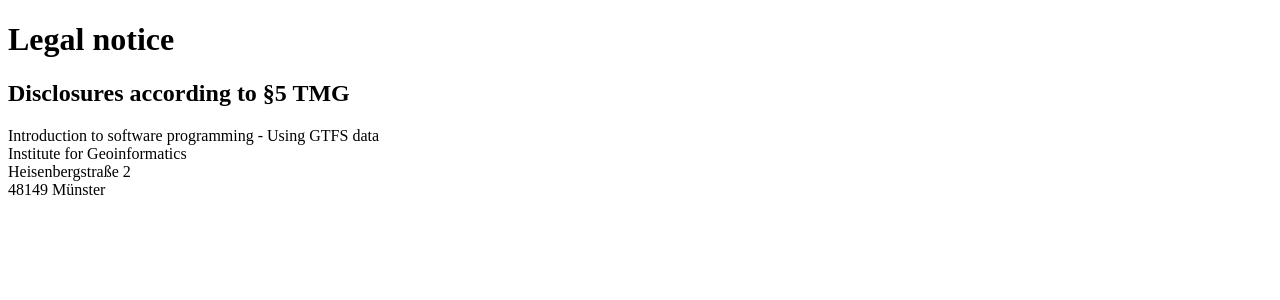
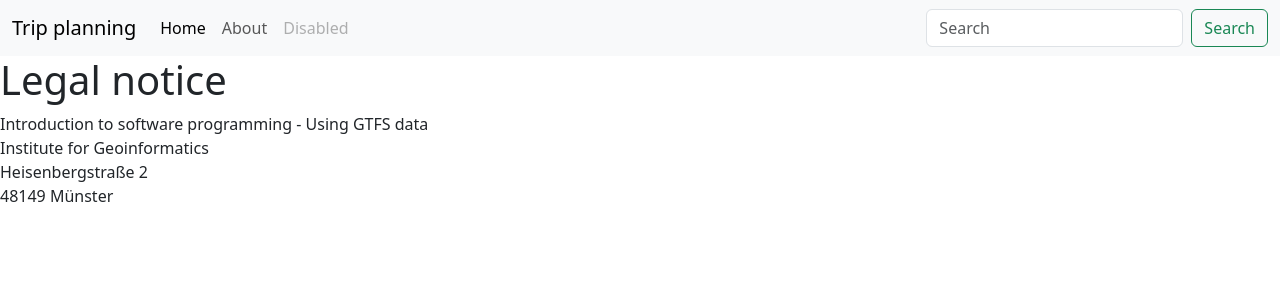
Before and after one commit to IgorQuaresma/ITSP-22, a Flask app: page /about/ in a window 1280 px wide. Shown: the top 300 px of the page. Run offline with Flask 2, Linux system fonts and the light colour scheme; some libraries are stand-ins or nearby versions.

Commit message:
fe with navigation bar and search field

```diff
--- a/templates/about.html
+++ b/templates/about.html
@@ -1,18 +1,11 @@
-<!DOCTYPE html>
-<html lang="en">
-<head>
-    <meta charset="UTF-8">
-    <title>About</title>
-</head>
-<body>
-<div>
-  <h1>Legal notice</h1>
-  <h2 class="pt-4">Disclosures according to §5 TMG</h2>
-  <p> Introduction to software programming - Using GTFS data<br />
+{% extends "base.html" %}
+{% block content %}
+   <div class="about">
+     <h1>Legal notice</h1>
+     <p> Introduction to software programming - Using GTFS data<br />
       Institute for Geoinformatics<br />
       Heisenbergstraße 2<br />
       48149 Münster<br />
-  </p></div>
-
-</body>
-</html>
+    </p>
+   </div>
+ {% endblock %}
--- a/templates/base.html
+++ b/templates/base.html
@@ -15,7 +15,34 @@
     <link href="https://cdn.jsdelivr.net/npm/bootstrap@5.3.0-alpha1/dist/css/bootstrap.min.css" rel="stylesheet" integrity="sha384-GLhlTQ8iRABdZLl6O3oVMWSktQOp6b7In1Zl3/Jr59b6EGGoI1aFkw7cmDA6j6gD" crossorigin="anonymous">
     </head>
 <body>
-    <h1>testando aplicacao</h1>
+    <nav class="navbar navbar-expand-lg navbar-light bg-light">
+      <div class="container-fluid">
+        <a class="navbar-brand" href="#">Trip planning</a>
+        <button class="navbar-toggler" type="button" data-bs-toggle="collapse" data-bs-target="#navbarTogglerDemo02" aria-controls="navbarTogglerDemo02" aria-expanded="false" aria-label="Toggle navigation">
+          <span class="navbar-toggler-icon"></span>
+        </button>
+        <div class="collapse navbar-collapse" id="navbarTogglerDemo02">
+          <ul class="navbar-nav me-auto mb-2 mb-lg-0">
+            <li class="nav-item">
+              <a class="nav-link active" aria-current="page" href="#">Home</a>
+            </li>
+            <li class="nav-item">
+              <a class="nav-link" href="{{ url_for('about') }}">About</a>
+            </li>
+            <li class="nav-item">
+              <a class="nav-link disabled" href="#" tabindex="-1" aria-disabled="true">Disabled</a>
+            </li>
+          </ul>
+          <form class="d-flex">
+            <input class="form-control me-2" type="search" placeholder="Search" aria-label="Search">
+            <button class="btn btn-outline-success" type="submit">Search</button>
+          </form>
+        </div>
+      </div>
+    </nav>
+
+</nav>
+    </nav>
     {% block content %}{% endblock %}
     <script src="https://cdn.jsdelivr.net/npm/bootstrap@5.3.0-alpha1/dist/js/bootstrap.bundle.min.js" integrity="sha384-w76AqPfDkMBDXo30jS1Sgez6pr3x5MlQ1ZAGC+nuZB+EYdgRZgiwxhTBTkF7CXvN" crossorigin="anonymous"></script>
 </body>
```
